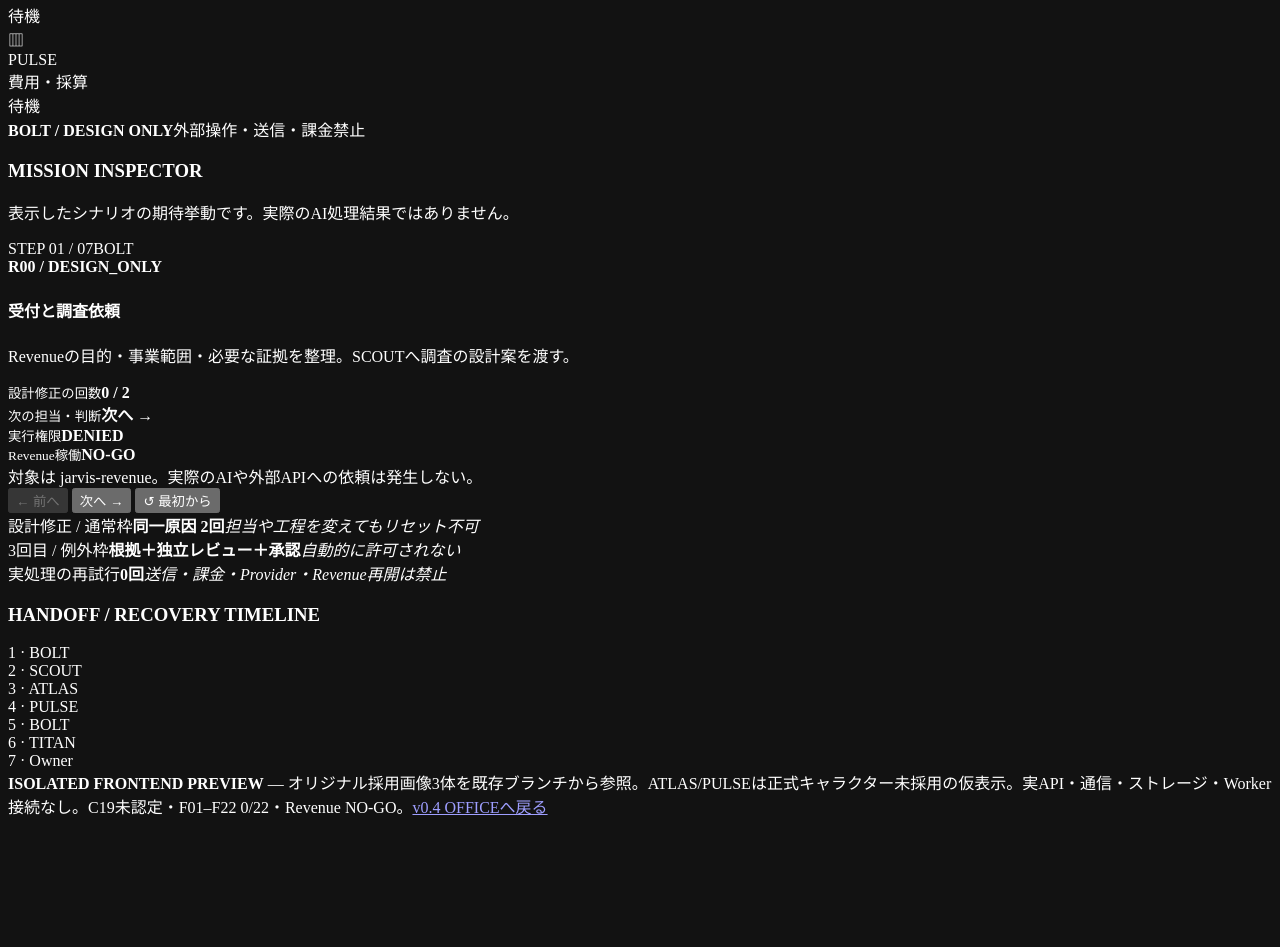
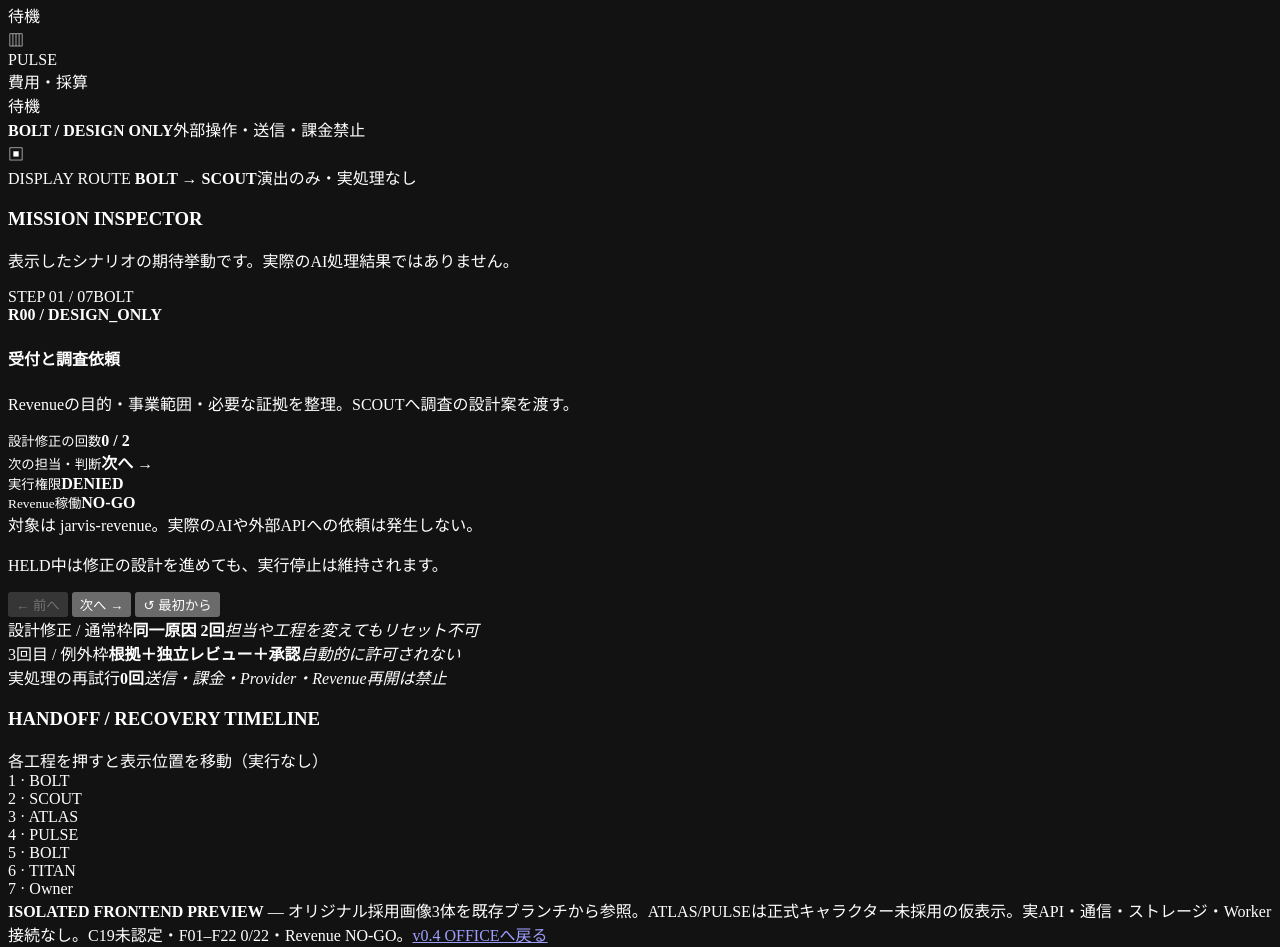
Before and after one commit to toshinari-animego/jarvis-office-demo, a website with bundled scripts: page docs/revenue-v0.6.html in a window 1280 px wide. Shown: the part 1837-2784 px from the top of the page. Before the commit the page ends 2663 px from the top, so only its background shows below. Built offline with nearby package versions, Linux system fonts and the light colour scheme.

Commit message:
feat(demo): expose visual handoff marker, held notice and timeline navigation

```diff
--- a/docs/revenue-v0.6.html
+++ b/docs/revenue-v0.6.html
@@ -37,6 +37,8 @@
     <article class="agent pulse" id="agent-pulse"><div class="avatar"><div class="prototype pulse" aria-label="PULSEの仮デザイン">▥</div></div><div class="station"></div><div class="agent-name">PULSE</div><div class="agent-role">費用・採算</div><div class="agent-state">仮表示</div></article>
   </div>
   <div class="ticket" id="ticket" aria-hidden="true"><b>REVENUE / DESIGN ONLY</b><span>外部送信・課金・自動再試行なし</span></div>
+  <div class="handoff-marker" id="handoffMarker" aria-hidden="true">▣</div>
+  <div class="handoff-caption" aria-hidden="true">DISPLAY ROUTE <strong id="transferRoute">BOLT → SCOUT</strong><span>演出のみ・実処理なし</span></div>
 </section>
 <aside class="console" aria-label="現在の模擬処理">
   <div class="console-header"><h3>MISSION INSPECTOR</h3><p>表示したシナリオの期待挙動です。実際のAI処理結果ではありません。</p></div>
@@ -52,6 +54,7 @@
       <div class="fact"><small>Revenue稼働</small><strong>NO-GO</strong></div>
     </div>
     <div class="note" id="evidence">記録・未確認事項を次へ引き継ぎます。</div>
+    <p class="hold-notice" id="holdNotice">HELD中は修正の設計を進めても、実行停止は維持されます。</p>
   </div>
   <div class="toolbar">
     <button class="btn secondary" type="button" id="prev">← 前へ</button>
@@ -65,7 +68,7 @@
   <div class="chip"><span>3回目 / 例外枠</span><strong>根拠＋独立レビュー＋承認</strong><em>自動的に許可されない</em></div>
   <div class="chip"><span>実処理の再試行</span><strong>0回</strong><em>送信・課金・Provider・Revenue再開は禁止</em></div>
 </div>
-<section class="timeline" aria-label="選択したシナリオの各段階"><h3>HANDOFF / RECOVERY TIMELINE</h3><div class="steps" id="steps"></div></section>
+<section class="timeline" aria-label="選択したシナリオの各段階"><div class="timeline-heading"><h3>HANDOFF / RECOVERY TIMELINE</h3><span>各工程を押すと表示位置を移動（実行なし）</span></div><div class="steps" id="steps"></div></section>
 </main>
 <footer class="foot"><span><strong>ISOLATED FRONTEND PREVIEW</strong> — オリジナル採用画像3体を既存ブランチから参照。ATLAS/PULSEは正式キャラクター未採用の仮表示。</span><span>実API・通信・ストレージ・Worker接続なし。C19未認定・F01–F22 0/22・Revenue NO-GO。<a href="../index.html">v0.4 OFFICEへ戻る</a></span></footer>
 </div>
```
